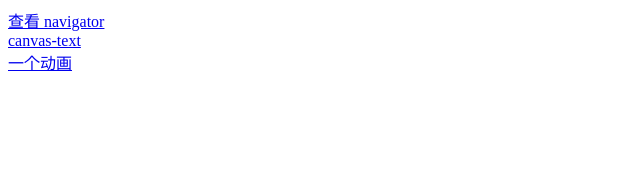
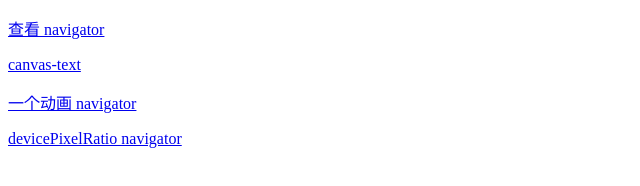
Before and after one commit to rannuo/tools, a plain HTML site: page index.html in a window 1280 px wide. Shown: the whole page, without its empty margins (0-640 px from the left). Drawn offline with Linux system fonts and the light colour scheme.

Commit message:
Update index.html

```diff
--- a/index.html
+++ b/index.html
@@ -7,10 +7,9 @@
     <title>一些小工具</title>
 </head>
 <body>
-    <a href="./navigator">查看 navigator</a>
-    <br />
-    <a href="./canvas-text">canvas-text</a>
-    <br />
-    <a href="./bounce-left">一个动画</a>
+    <p><a href="./navigator">查看 navigator</a></p>
+    <p><a href="./canvas-text">canvas-text</a></p>
+    <p><a href="./bounce-left">一个动画 navigator</a></p>
+    <p><a href="./devicePixelRatio">devicePixelRatio navigator</a></p>
 </body>
 </html>
```
